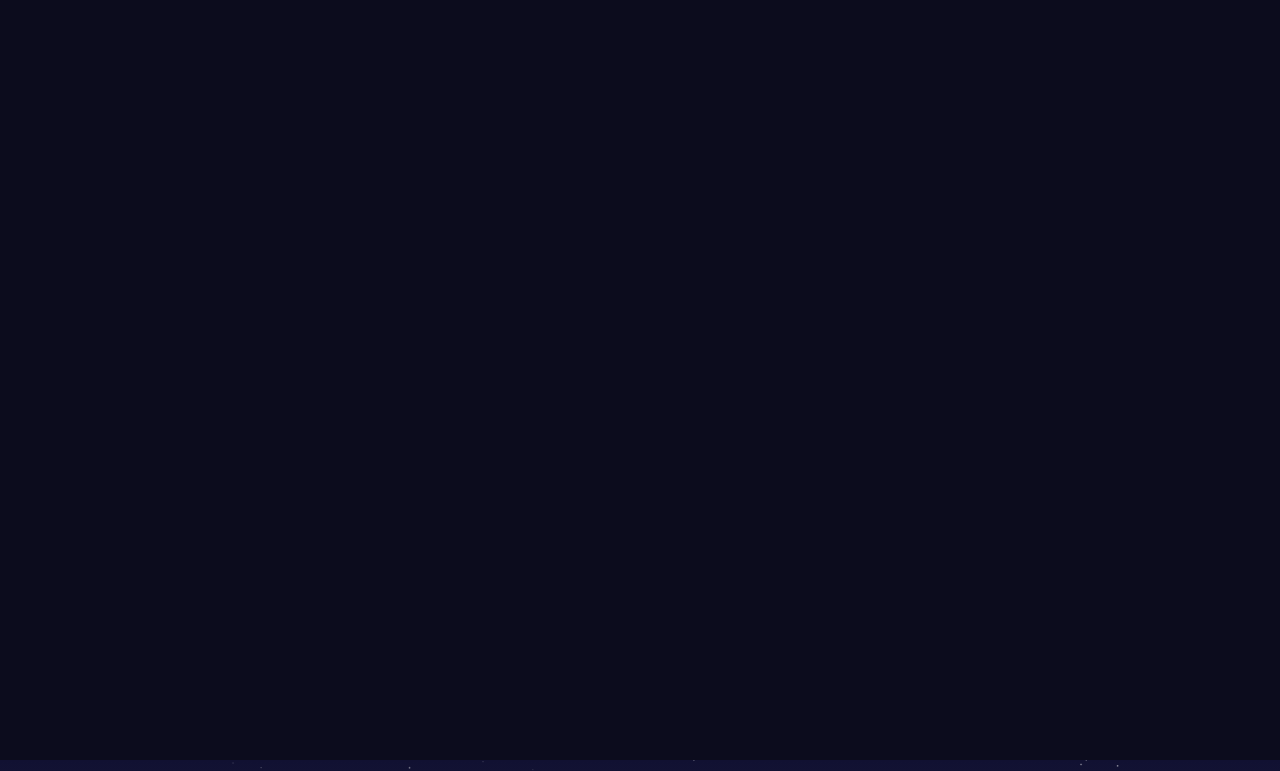
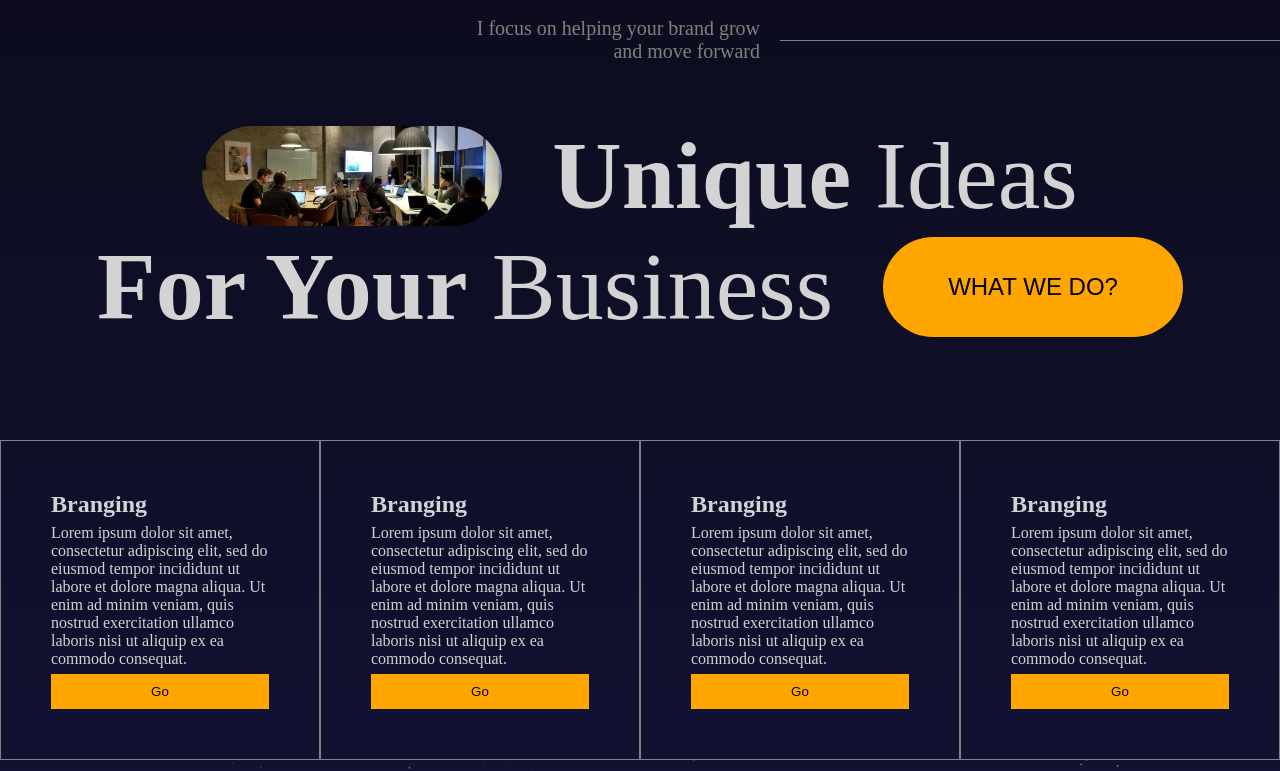
Before and after one commit to AlbertoMMIP/portfolio, a React (Vite) app: page / in a window 1280 px wide. Shown: the part 1640-2411 px from the top of the page. Built offline with nearby package versions, Linux system fonts and the light colour scheme.

Commit message:
[service-section] Create

```diff
--- a/src/App.jsx
+++ b/src/App.jsx
@@ -2,6 +2,7 @@
 import Navbar from './components/navbar/Navbar';
 import Hero from './components/hero/Hero';
 import Parallax from './components/parallax/Parallax';
+import Services from './components/services/Services';
 
 const App = () => {
   return <div>
@@ -12,7 +13,9 @@
     <section id="Services">
       <Parallax type="services" />
     </section>
-    <section>Services</section>
+    <section>
+      <Services />
+    </section>
     <section id="Portfolio">
       <Parallax type="portfolio" />
     </section>
--- /dev/null
+++ b/src/components/services/Services.jsx
@@ -0,0 +1,80 @@
+import { useRef } from 'react';
+import './services.scss';
+import { motion, useInView } from 'framer-motion';
+
+
+const variants = {
+  initial: {
+    x: -500,
+    y: 100,
+    opacity: 0,
+  },
+  animate: {
+    x: 0,
+    y: 0,
+    opacity: 1,
+    transition: {
+      duration: 1,
+      staggerChildren: 0.1,
+    },
+  },
+}
+const Services = () => {
+  const ref = useRef();
+
+  const isInView = useInView(ref, { margin: "-100px" });
+
+  return (
+    <motion.div
+      className='services'
+      ref={ref}
+      variants={variants}
+      initial="initial"
+      animate={ isInView && "animate"}>
+      <motion.div className='textContainer' variants={variants}>
+        <p> I focus on helping your brand grow
+          <br /> and move forward
+        </p>
+        <hr />
+      </motion.div>
+      <motion.div className='titleContainer' variants={variants}>
+        <div className='title'>
+          <img src='/people.webp' alt='' />
+          <h1><motion.b whileHover={{ color: "orange" }}>Unique</motion.b> Ideas</h1>
+        </div>
+        <div className='title'>
+          <h1><motion.b whileHover={{ color: "orange" }}>For Your</motion.b> Business</h1>
+          <button> WHAT WE DO? </button>
+        </div>
+      </motion.div>
+      <motion.div className='listContainer' variants={variants}>
+        <motion.div className='box' whileHover={{ background: "lightgray", color: "black" }}>
+          <h2>Branging</h2>
+          <p>Lorem ipsum dolor sit amet, consectetur adipiscing elit, sed do eiusmod tempor incididunt ut labore et dolore magna aliqua. Ut enim ad minim veniam, quis nostrud exercitation ullamco laboris nisi ut aliquip ex ea commodo consequat.
+          </p>
+          <button>Go</button>
+        </motion.div>
+        <motion.div className='box' whileHover={{ background: "lightgray", color: "black" }}>
+          <h2>Branging</h2>
+          <p>Lorem ipsum dolor sit amet, consectetur adipiscing elit, sed do eiusmod tempor incididunt ut labore et dolore magna aliqua. Ut enim ad minim veniam, quis nostrud exercitation ullamco laboris nisi ut aliquip ex ea commodo consequat.
+          </p>
+          <button>Go</button>
+        </motion.div>
+        <motion.div className='box' whileHover={{ background: "lightgray", color: "black" }}>
+          <h2>Branging</h2>
+          <p>Lorem ipsum dolor sit amet, consectetur adipiscing elit, sed do eiusmod tempor incididunt ut labore et dolore magna aliqua. Ut enim ad minim veniam, quis nostrud exercitation ullamco laboris nisi ut aliquip ex ea commodo consequat.
+          </p>
+          <button>Go</button>
+        </motion.div>
+        <motion.div className='box' whileHover={{ background: "lightgray", color: "black" }}>
+          <h2>Branging</h2>
+          <p>Lorem ipsum dolor sit amet, consectetur adipiscing elit, sed do eiusmod tempor incididunt ut labore et dolore magna aliqua. Ut enim ad minim veniam, quis nostrud exercitation ullamco laboris nisi ut aliquip ex ea commodo consequat.
+          </p>
+          <button>Go</button>
+        </motion.div>
+      </motion.div>
+    </motion.div>
+  );
+}
+
+export default Services;
--- /dev/null
+++ b/src/components/services/services.scss
@@ -0,0 +1,85 @@
+.services {
+	background: linear-gradient(180deg, #0c0c1d, #111132);
+	height: 100%;
+	display: flex;
+	flex-direction: column;
+	justify-content: space-between;
+
+	.textContainer {
+		flex: 1;
+		align-self: flex-end;
+		display: flex;
+		align-items: center;
+		gap: 20px;
+
+		p {
+			font-weight: 200;
+			font-size: 20px;
+			color: gray;
+			text-align: right;
+		}
+
+		hr {
+			width: 500px;
+			border: none;
+			border-top: 0.5px solid gray;
+		}
+	}
+
+	.titleContainer {
+		flex: 2;
+		display: flex;
+		flex-direction: column;
+		align-items: center;
+
+		.title {
+			display: flex;
+			align-items: center;
+			gap: 50px;
+
+			img {
+				width: 300px;
+				height: 100px;
+				border-radius: 50px;
+				object-fit: cover;
+			}
+
+			h1 {
+				font-size: 96px;
+				font-weight: 100;
+			}
+
+			button {
+				width: 300px;
+				height: 100px;
+				border-radius: 50px;
+				background-color: orange;
+				border: none;
+				font-size: 24px;
+				cursor: pointer;
+			}
+		}
+	}
+
+	.listContainer {
+		flex: 2;
+		display: flex;
+		max-width: 1366px;
+		margin: auto;
+
+		.box {
+			padding: 50px;
+			border: 0.5px solid gray;
+			display: flex;
+			flex-direction: column;
+			justify-content: space-between;
+
+			button {
+				padding: 10px;
+				background-color: orange;
+				border: none;
+				cursor: pointer;
+			}
+		}
+	}
+}
```
